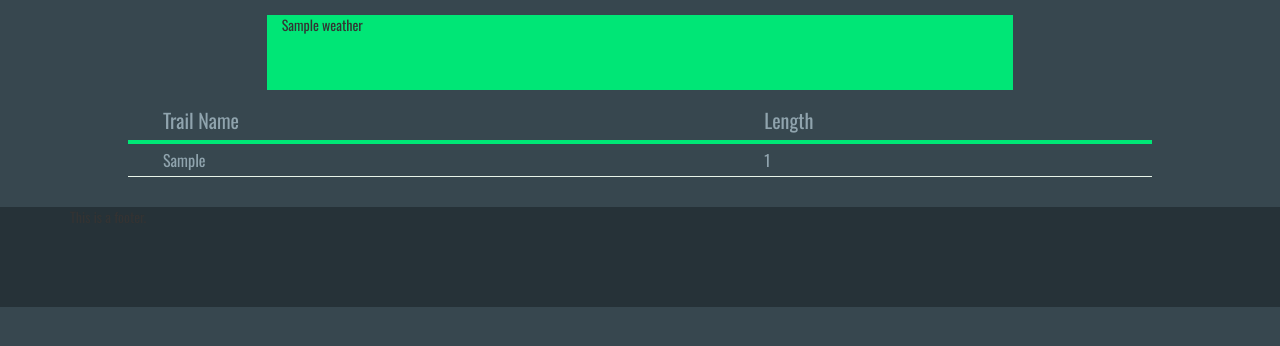
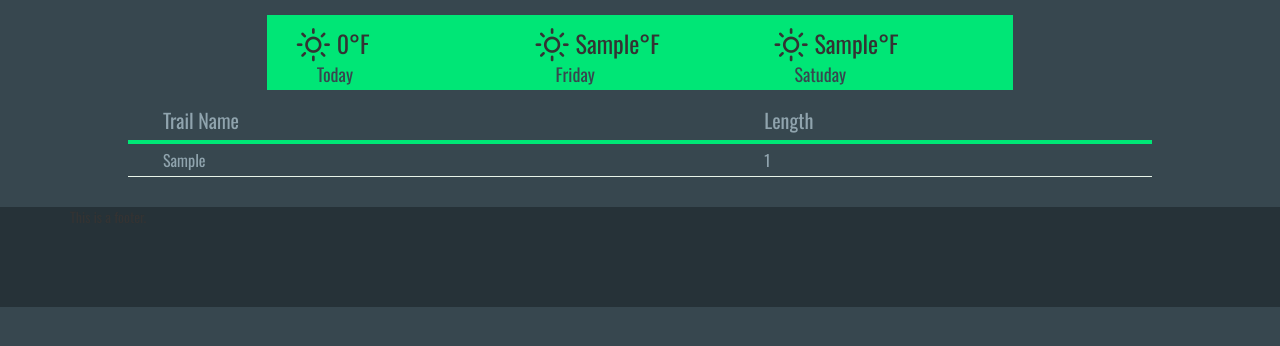
Before and after one commit to hwoods01/CIS-Final, a Django app: template trailHQ/templates/trailHQ/area.html in a window 1280 px wide. Shown: the part 65-411 px from the top of the page. Run offline with Django 3.2, Linux system fonts and the light colour scheme; the template is opened without the code that fills it: most values are stand-ins (such as "Sample title", 1, 10 or a date in 2020); some libraries are stand-ins or nearby versions.

Commit message:
Working for demo

```diff
--- a/trailHQ/static/styles/style.css
+++ b/trailHQ/static/styles/style.css
@@ -143,7 +143,7 @@ overflow: hidden;
     left:0;
     width:100%;
     height:100%;
-    background:rgba(0,0,0,.9);
+    background:rgba(0,0,0,1);
     z-index: -1;
 }
 
--- a/trailHQ/templates/trailHQ/area.html
+++ b/trailHQ/templates/trailHQ/area.html
@@ -6,23 +6,132 @@
     <h1>{{ area }}, {{ state }} </h1>
 </div>
 <div class="row-centered">
-            <div id="weather" class="col-sm-7 col-centered accentBack">        {% for k in weather %}
-            {{k}}
+    <div id="weather" class="col-sm-7 col-centered accentBack">
+        <div class="overlay">
+            <div class="container">
+                <div class="row-centered">
 
-        {%endfor%}</div>
+                    {% if weather.Today %}
+                    <div class="col-md-2 col-centered">
+                        <h4 class=lightColor>Today</h4>
+                        <div class="wi wi-day-sunny accentColor"></div>
+                        <h3 class="lightColor">{{weather.Today.1 }}</h3>
+                        <p class="lightColor">{{weather.Today.0}}</p>
+
+                    </div>
+                    {% endif %}
+                    {% if weather.Monday %}
+                    <div class="col-md-2 col-centered">
+                        <h4 class="lightColor">Monday</h4>
+                        <div class="wi wi-day-sunny accentColor"></div>
+                        <h3 class="lightColor">{{weather.Monday.1 }}</h3>
+                        <p class="lightColor">{{weather.Monday.0}}</p>
+
+                    </div>
+                    {% endif %}
+                    {% if weather.Tuesday %}
+                    <div class="col-md-2 col-centered">
+                        <h4 class="lightColor">Tuesday</h4>
+                        <div class="wi wi-day-sunny accentColor"></div>
+                        <h3 class="lightColor">{{weather.Tuesday.1 }}</h3>
+                        <p class="lightColor">{{weather.Tuesday.0}}</p>
+
+                    </div>
+                    {% endif %}
+                    {% if weather.Wednesday %}
+                    <div class="col-md-2 col-centered">
+                        <h4 class="lightColor">Wednesday</h4>
+                        <div class="wi wi-day-sunny accentColor"></div>
+                        <h3 class="lightColor">{{weather.Wednesday.1 }}</h3>
+                        <p class="lightColor">{{weather.Wednesday.0}}</p>
+
+                    </div>
+                    {% endif %}
+                    {% if weather.Thursday %}
+                    <div class="col-md-2 col-centered">
+                        <h4 class="lightColor">Thursday</h4>
+                        <div class="wi wi-day-sunny accentColor"></div>
+                        <h3 class="lightColor">{{weather.Thursday.1 }}</h3>
+                        <p class="lightColor">{{weather.Thursday.0}}</p>
+
+                    </div>
+                    {% endif %}
+                    {% if weather.Friday %}
+                    <div class="col-md-2 col-centered">
+                        <h4 class="lightColor">Friday</h4>
+                        <div class="wi wi-day-sunny accentColor"></div>
+                        <h3 class="lightColor">{{weather.Friday.1 }}</h3>
+                        <p class="lightColor">{{weather.Friday.0}}</p>
+
+                    </div>
+                    {% endif %}
+                    {% if weather.Saturday %}
+                    <div class="col-md-2 col-centered">
+                        <h4 class="lightColor">Saturday</h4>
+                        <div class="wi wi-day-sunny accentColor"></div>
+                        <h3 class="lightColor">{{weather.Saturday.1 }}</h3>
+                        <p class="lightColor">{{weather.Saturday.0}}</p>
+
+                    </div>
+                    {% endif %}
+                    {% if weather.Sunday %}
+                    <div class="col-md-2 col-centered">
+                        <h4 class="lightColor">Sunday</h4>
+                        <div class="wi wi-day-sunny accentColor"></div>
+                        <h3 class="lightColor">{{weather.Sunday.1 }}</h3>
+                        <p class="lightColor">{{weather.Sunday.0}}</p>
+
+                    </div>
+                    {% endif %}
+
+                </div>
+            </div>
+        </div>
+        <div class="col-md-4">
+            <h4 class=darkColor>Today</h4>
+
+
+            <div class="wi wi-day-sunny"></div>
+            <h3>{{weather.Today.1 }}</h3>
+
+        </div>
+        {% if weather.Friday %}
+        <div class="col-md-4">
+            <h4 class=darkColor>Friday</h4>
+
+            <div class="wi wi-day-sunny"></div>
+            <h3>{{weather.Friday.1 }}</h3>
+
+        </div>
+        {% endif %}
+        {% if weather.Saturday %}
+        <div class="col-md-4">
+            <h4 class=darkColor>Satuday</h4>
+            <div class="wi wi-day-sunny"></div>
+            <h3>{{weather.Saturday.1 }}</h3>
+
+        </div>
+        {% endif %}
+    </div>
+
+
 </div>
 
 <table class="TrailResults">
-        <thead><td></td><td>Trail Name</td><td>Length</td></thead>
+    <thead>
+    <td></td>
+    <td>Trail Name</td>
+    <td>Length</td>
+    </thead>
     {% for dict in results %}
     <tr>
         {% if dict.duplicates %}
 
-                <td class="duplicate"> </td>
+        <td class="duplicate"></td>
         {% else %}
-                    <td > </td>
+        <td></td>
         {% endif %}
-                <td ><a href="{% url 'trail_detail' pk=dict.key %}" class="greyColor">{{ dict.SingleTracks }}</a></td>
+        <td><a href="{% url 'trail_detail' pk=dict.key %}" class="greyColor">{{ dict.SingleTracks }}</a></td>
         <td>{{ dict.length }}</td>
     </tr>
 
--- a/trailHQ/templates/trailHQ/base.html
+++ b/trailHQ/templates/trailHQ/base.html
@@ -27,4 +27,15 @@
             <p>This is a footer.</p>
         </div>
     </footer>
+    <script>
+        var weather = document.getElementById('weather');
+        weather.onclick = function(){
+            if(this.classList.contains("active")){
+                this.classList.remove("active");
+            }
+            else{
+                this.classList.add("active");
+            }
+        }
+    </script>
     </body>
```
Also changed, not shown: trailHQ/templates/trailHQ/trail_detail.html (+72 -104 lines). Lines whose indentation alone changed are shown as unchanged.
